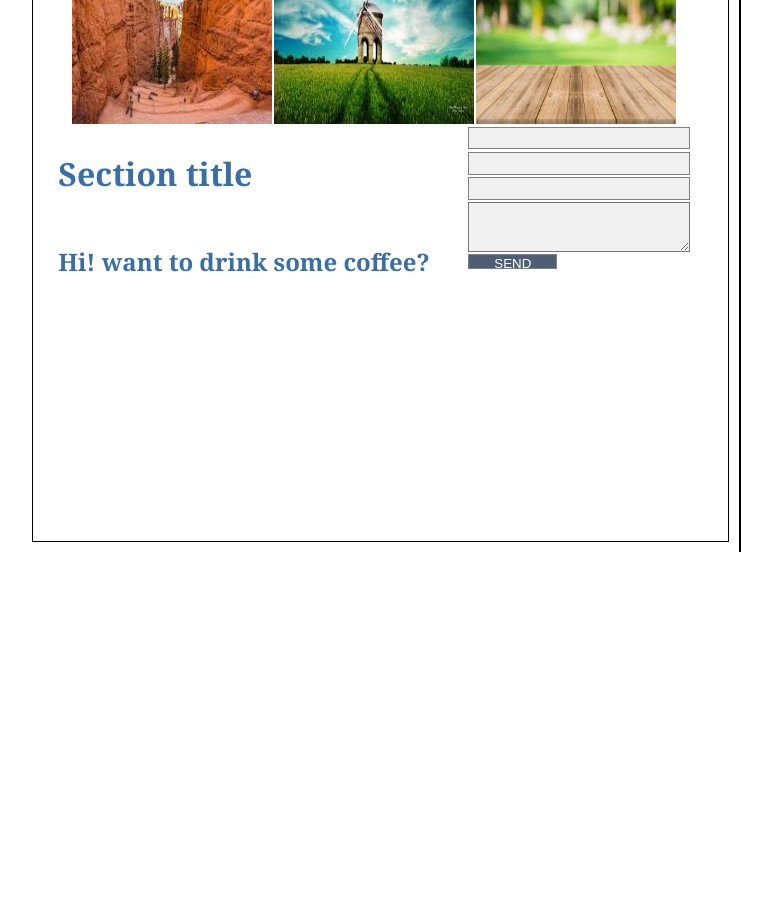
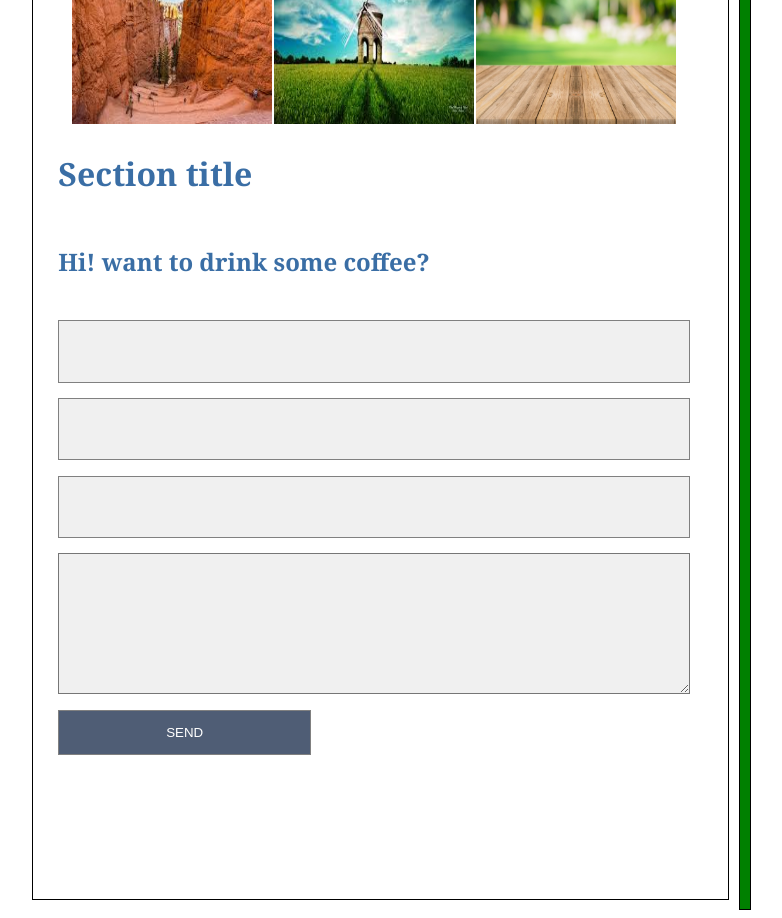
Before and after one commit to MaximeKoomen/Flexbox, a website: page index.html in a window 1280 px wide. Shown: the part 2040-2958 px from the top of the page, without its empty margins (408-1190 px from the left). Before the commit the page ends 2600 px from the top, so only its background shows below. Drawn offline with Linux system fonts and the light colour scheme.

Commit message:
fixed contact form

```diff
--- a/sass/partials/_contact.scss
+++ b/sass/partials/_contact.scss
@@ -4,9 +4,12 @@
 
 	.contact-form{
 		display: flex;
-		flex-direction: column;
-		justify-content: space-around;
-		height: 50%;
+        flex-direction: column;
+        justify-content: space-around;
+        max-width: 880px;
+        height: 450px;
+        text-align: left;
+        padding: 10px 0;
 
 	.input{
 		display: flex;
--- a/sass/partials/_footer.scss
+++ b/sass/partials/_footer.scss
@@ -1,6 +1,7 @@
 .footer{
 	display: flex;
 	flex-direction: row-reverse;
+	width: 10px;
 	background-color: $green;
 	border: 1px solid $black;
 }
--- a/sass/partials/_nav.scss
+++ b/sass/partials/_nav.scss
@@ -16,7 +16,7 @@
 	.nav{
 		display: flex;
 		justify-content: center;
-		height: 80%;
+		height: 250px;
 		background-color: $lightgrey;
 	}
 
```
Also changed, not shown: css/style.css.
